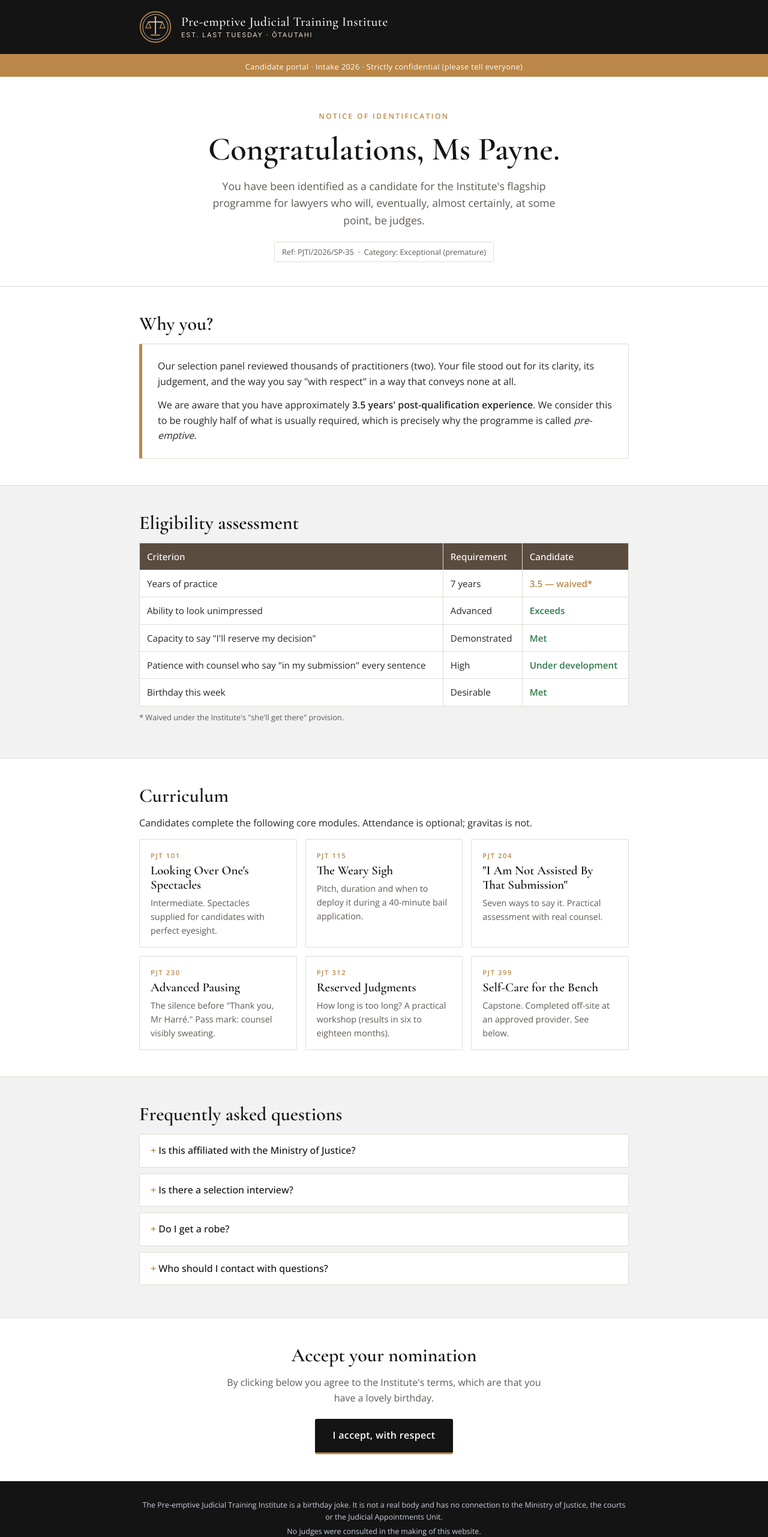
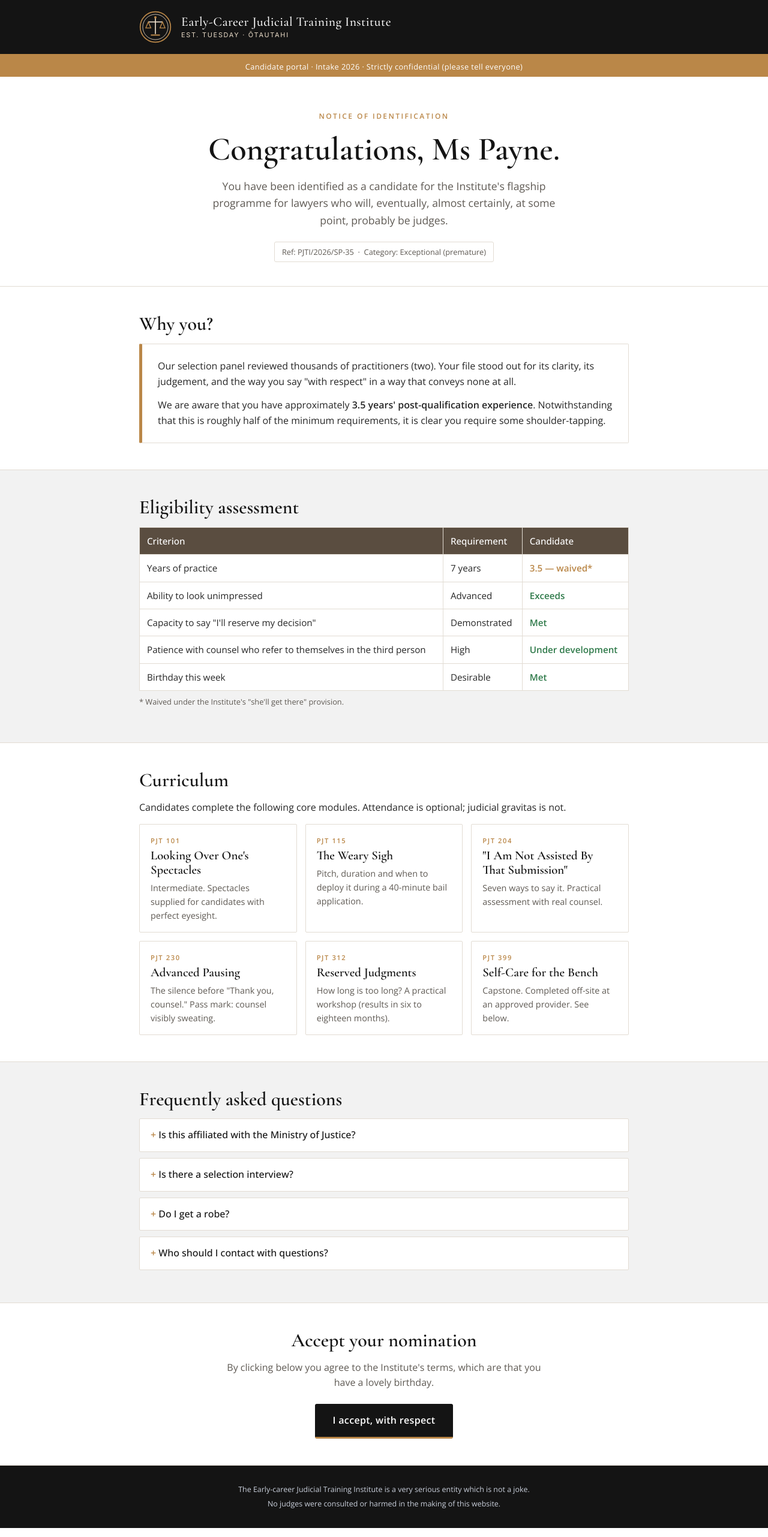
Before and after one commit to Thomas-Harre/sophiepayne, a plain HTML site: page index.html in a window 1280 px wide. Shown: the whole page at 60% size. Drawn offline with nearby package versions, Linux system fonts and the light colour scheme.

Commit message:
Update index.html

```diff
--- a/index.html
+++ b/index.html
@@ -98,8 +98,8 @@
       <path d="M24 48 H40" stroke="#ba8748" stroke-width="2.5" stroke-linecap="round"/>
       <circle cx="32" cy="13" r="2.4" fill="#ba8748"/>
     </svg>
-    <div class="inst">Pre-emptive Judicial Training Institute
-      <small>Est. last Tuesday · Ōtautahi</small>
+    <div class="inst">Early-Career Judicial Training Institute
+      <small>Est. Tuesday · Ōtautahi</small>
     </div>
   </div>
 </header>
@@ -110,7 +110,7 @@
   <div class="wrap">
     <div class="eyebrow">Notice of identification</div>
     <h1>Congratulations, Ms Payne.</h1>
-    <p class="lede">You have been identified as a candidate for the Institute's flagship programme for lawyers who will, eventually, almost certainly, at some point, be judges.</p>
+    <p class="lede">You have been identified as a candidate for the Institute's flagship programme for lawyers who will, eventually, almost certainly, at some point, probably be judges.</p>
     <span class="ref">Ref: PJTI/2026/SP-35 &nbsp;·&nbsp; Category: Exceptional (premature)</span>
   </div>
 </div>
@@ -120,7 +120,7 @@
     <h2>Why you?</h2>
     <div class="notice">
       <p>Our selection panel reviewed thousands of practitioners (two). Your file stood out for its clarity, its judgement, and the way you say "with respect" in a way that conveys none at all.</p>
-      <p>We are aware that you have approximately <strong>3.5 years' post-qualification experience</strong>. We consider this to be roughly half of what is usually required, which is precisely why the programme is called <em>pre-emptive</em>.</p>
+      <p>We are aware that you have approximately <strong>3.5 years' post-qualification experience</strong>. Notwithstanding that this is roughly half of the minimum requirements, it is clear you require some shoulder-tapping.</p>
     </div>
   </div>
 </section>
@@ -133,7 +133,7 @@
       <tr><td>Years of practice</td><td>7 years</td><td class="waived">3.5 — waived*</td></tr>
       <tr><td>Ability to look unimpressed</td><td>Advanced</td><td class="yes">Exceeds</td></tr>
       <tr><td>Capacity to say "I'll reserve my decision"</td><td>Demonstrated</td><td class="yes">Met</td></tr>
-      <tr><td>Patience with counsel who say "in my submission" every sentence</td><td>High</td><td class="yes">Under development</td></tr>
+      <tr><td>Patience with counsel who refer to themselves in the third person</td><td>High</td><td class="yes">Under development</td></tr>
       <tr><td>Birthday this week</td><td>Desirable</td><td class="yes">Met</td></tr>
     </table>
     <p class="footnote">* Waived under the Institute's "she'll get there" provision.</p>
@@ -143,12 +143,12 @@
 <section>
   <div class="wrap">
     <h2>Curriculum</h2>
-    <p>Candidates complete the following core modules. Attendance is optional; gravitas is not.</p>
+    <p>Candidates complete the following core modules. Attendance is optional; judicial gravitas is not.</p>
     <div class="modules">
       <div class="mod"><div class="code">PJT 101</div><h3>Looking Over One's Spectacles</h3><p>Intermediate. Spectacles supplied for candidates with perfect eyesight.</p></div>
       <div class="mod"><div class="code">PJT 115</div><h3>The Weary Sigh</h3><p>Pitch, duration and when to deploy it during a 40-minute bail application.</p></div>
       <div class="mod"><div class="code">PJT 204</div><h3>"I Am Not Assisted By That Submission"</h3><p>Seven ways to say it. Practical assessment with real counsel.</p></div>
-      <div class="mod"><div class="code">PJT 230</div><h3>Advanced Pausing</h3><p>The silence before "Thank you, Mr Harré." Pass mark: counsel visibly sweating.</p></div>
+      <div class="mod"><div class="code">PJT 230</div><h3>Advanced Pausing</h3><p>The silence before "Thank you, counsel." Pass mark: counsel visibly sweating.</p></div>
       <div class="mod"><div class="code">PJT 312</div><h3>Reserved Judgments</h3><p>How long is too long? A practical workshop (results in six to eighteen months).</p></div>
       <div class="mod"><div class="code">PJT 399</div><h3>Self-Care for the Bench</h3><p>Capstone. Completed off-site at an approved provider. See below.</p></div>
     </div>
@@ -178,13 +178,13 @@
     <div class="cert">
       <div class="eyebrow">Certificate of completion · PJT 399</div>
       <h2>Happy birthday</h2>
-      <div class="name">Sophie</div>
+      <div class="name">DCJ SP</div>
       <p>No judicial appointment is on offer (yet), but the capstone module is real. Please complete <strong>Self-Care for the Bench</strong> at your nearest approved provider.</p>
       <!-- REPLACE the href below with the Mecca e-gift voucher link -->
       <a class="gift" href="#voucher-link-here" id="giftLink">Claim your gift voucher →</a>
       <div class="sigs">
-        <div class="sig"><div class="line">Thomas</div><small>Dean of Premature Appointments</small></div>
-        <div class="sig"><div class="line">[Crown friend]</div><small>Registrar, Office of the Crown (unofficially)</small></div>
+        <div class="sig"><div class="line">Thomas Harré</div><small>Dean of Premature Appointments</small></div>
+        <div class="sig"><div class="line">Courtney Martyn</div><small>Registrar, Office of the Crown (unofficially)</small></div>
       </div>
     </div>
   </div>
@@ -192,8 +192,8 @@
 
 <footer>
   <div class="wrap">
-    <p>The Pre-emptive Judicial Training Institute is a birthday joke. It is not a real body and has no connection to the Ministry of Justice, the courts or the Judicial Appointments Unit.</p>
-    <p>No judges were consulted in the making of this website.</p>
+    <p>The Early-career Judicial Training Institute is a very serious entity which is not a joke.</p>
+    <p>No judges were consulted or harmed in the making of this website.</p>
   </div>
 </footer>
 
```
